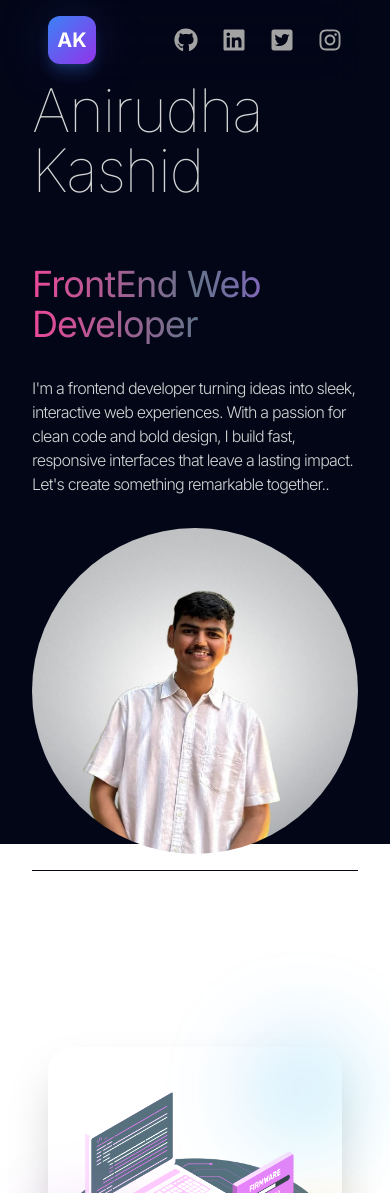
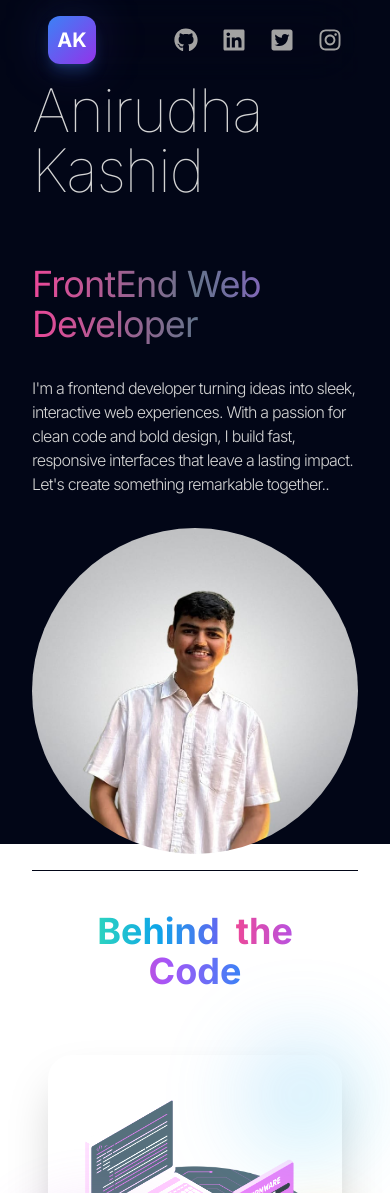
Before and after one commit to Anirudhakashid/Anirudha-Portfolio, a React (Vite) app: page / in a window 390 px wide. Shown: the top 1193 px of the page. Built offline with nearby package versions, Linux system fonts and the light colour scheme.

Commit message:
Enhance About section styling with responsive text sizes and gradient effects

```diff
--- a/src/Components/About.jsx
+++ b/src/Components/About.jsx
@@ -9,10 +9,14 @@
           whileInView={{ opacity: 1, y: 0 }}
           initial={{ opacity: 0, y: -100 }}
           transition={{ duration: 0.6 }}
-          className="text-5xl font-bold text-center mb-20"
+          className="sm:text-5xl text-4xl font-bold text-center mb-16 mt-10"
         >
-          <span className="text-white">Behind</span>
-          <span className="text-white ml-4">the Code</span>
+          <span className="bg-gradient-to-r from-teal-400 via-sky-500 to-indigo-500 bg-clip-text text-transparent">
+            Behind
+          </span>
+          <span className="ml-4 bg-gradient-to-r from-pink-500 via-purple-500 to-blue-500 bg-clip-text text-transparent">
+            the Code
+          </span>
         </motion.h2>
 
         <div className="grid lg:grid-cols-2 gap-16 items-start">
```
